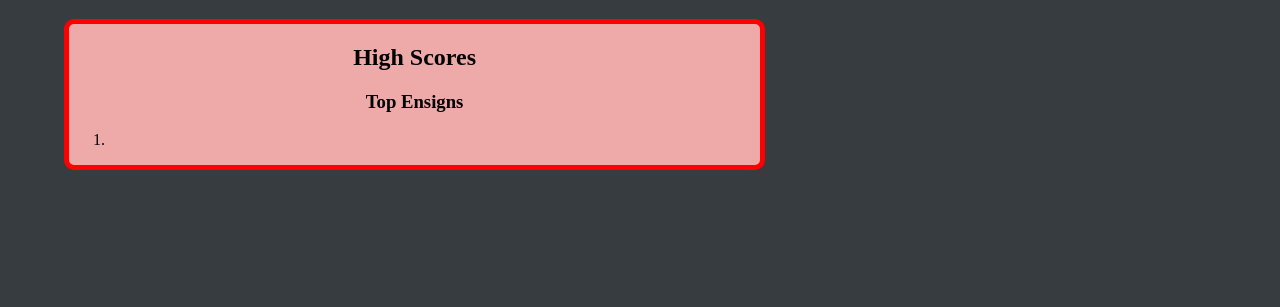
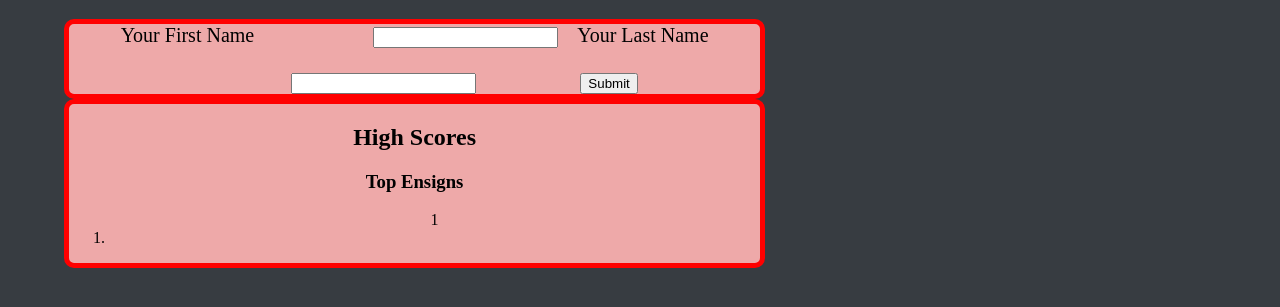
Before and after one commit to dustinjack99/code-quiz, a plain HTML site: page results.html in a window 1280 px wide. Shown: the part 71-378 px from the top of the page. Drawn offline with Linux system fonts and the light colour scheme.

Commit message:
added submission form that stores users to local storage

```diff
--- a/results.html
+++ b/results.html
@@ -13,13 +13,24 @@
         <div class="timer"></div>
     </header>
     <h1>Results</h1>
-        <main class="box">
+        <main>
+            <form class="box">
+                <label for="firstName">Your First Name</label>
+                <input id="firstName" type="text">
+                <label for="lastName">Your Last Name</label>
+                <input id="lastName" type="text">
+                <input id="submit" type="submit">
+
+            </form>
+            <div class="box">
                 <h2>High Scores</h2>
                 <h3>Top Ensigns</h3>
                     <ol id="scoreboard">
                         <li id="player"></li>
 
                     </ol>
+            </div>
+            <div id="alertDiv"></div>
             </main>
         <script src="./script.js"></script>
 </body>
--- a/script.js
+++ b/script.js
@@ -1,7 +1,7 @@
 
 // let timerEl = document.querySelector(".timer");
 // let mainEl = document.querySelector(".questions");
-// let score = 0;
+let score = 0;
 // let timer = 60;
 
 
@@ -30,6 +30,7 @@
 
 // clock();
 
+
 const questions = [
     {
       title: "Commonly used data types DO NOT include:",
@@ -54,51 +55,103 @@ const questions = [
     ///etc.
   ];
 
-let i;
-function display () {
   title = document.getElementById("title");
   a1 = document.getElementById("a1text");
   a2 = document.getElementById("a2text");
   a3 = document.getElementById("a3text");
   a4 = document.getElementById("a4text");
 
-    // // if (i = 0) {
-    //   title.replaceWith(questions[0].title);
-    //   a1.replaceWith(questions[0].choices[0]);
-    //   a2.replaceWith(questions[0].choices[1]);
-    //   a3.replaceWith(questions[0].choices[2]);
-    //   a4.replaceWith(questions[0].choices[3]);
 
-    // } else if (i = 1) {
-      title.replaceWith(questions[1].title);
-      a1.replaceWith(questions[1].choices[0]);
-      a2.replaceWith(questions[1].choices[1]);
-      a3.replaceWith(questions[1].choices[2]);
-      a4.replaceWith(questions[1].choices[3]);
+  document.addEventListener('click', display);
+  i = 0;
+  function display () {
+
+        // if (i = 0) {
+        // title.replaceWith(questions[0].title);
+        // a1.replaceWith(questions[0].choices[0]);
+        // a2.replaceWith(questions[0].choices[1]);
+        // a3.replaceWith(questions[0].choices[2]);
+        // a4.replaceWith(questions[0].choices[3]);
+        //
+      // }
+      // else if (i = 1) {
+      //   title.replaceWith(questions[1].title);
+      //   a1.replaceWith(questions[1].choices[0]);
+      //   a2.replaceWith(questions[1].choices[1]);
+      //   a3.replaceWith(questions[1].choices[2]);
+      //   a4.replaceWith(questions[1].choices[3]);
+      //
       // } else if (i = 2) {
-    // //   title.replaceWith(questions[2].title);
-    //   a1.replaceWith(questions[2].choices[0]);
-    //   a2.replaceWith(questions[2].choices[1]);
-    //   a3.replaceWith(questions[2].choices[2]);
-    //   a4.replaceWith(questions[2].choices[3]);
-    // // } else if (i = 3) {
-    // //   title.replaceWith(questions[3].title);
+        // title.replaceWith(questions[2].title);
+        // a1.replaceWith(questions[2].choices[0]);
+        // a2.replaceWith(questions[2].choices[1]);
+        // a3.replaceWith(questions[2].choices[2]);
+        // a4.replaceWith(questions[2].choices[3]);
+      //
+      // } else if (i = 3) {
+      //   title.replaceWith(questions[3].title);
       //   a1.replaceWith(questions[3].choices[0]);
       //   a2.replaceWith(questions[3].choices[1]);
       //   a3.replaceWith(questions[3].choices[2]);
       //   a4.replaceWith(questions[3].choices[3]);
-    // };
+      //
+      // }
 
     };
 
-display();
-// answer = document.getElementsByName("answers");
-// answer.addEventListener("click", nextQuestion() {
+    let lastName = document.querySelector("#lastName");
+    let firstName = document.querySelector("#firstName");
+    let submit = document.querySelector("#submit");
+    let alertDiv = document.querySelector("#alertDiv");
+    let playerPost = document.querySelector("#player");
 
-// });
+    function errorMessage (type, message) {
+        alertDiv.textContent = message;
+        alertDiv.setAttribute("class", type);
+    }
+    submit.addEventListener("click", function (e) {
+        e.preventDefault();
 
-// function nextQuestion () {
+        let user = {
+          first: firstName.value.trim(),
+          last: lastName.value.trim(),
+          score: score
+        };
 
-// }
+        if (user.lastName === "") {
+          errorMessage("error", "You must submit a name for your score.");
+        } else if (user.firstName === "") {
+          errorMessage("error", "You must submit a name for your score.");
+        } else {
+          errorMessage("Score posted", "Thank you for playing!");
 
-// nextQuestion ();
+            console.log(user);
+            localStorage.setItem("user", JSON.stringify(user));
+
+            let lastUser = JSON.parse(localStorage.getItem("user"));
+                console.log("lastUser", lastUser);
+                playerPost.textContent = lastUser.firstName + lastUser.lastName + score;
+        }
+
+    });
+
+    let scoreBoard = document.querySelector("#scoreboard");
+    let player = document.querySelector("#player");
+
+    function postScore() {
+      // Clear todoList element and update todoCountSpan
+      let player = [""];
+      player.innerHTML = "";
+      scoreBoard.textContent = player.length;
+      // Render a new li for each todo
+      for (let i = 0; i < player.length; i++) {
+        let post = player[i];
+        let li = document.createElement("li");
+        li.textContent = post;
+        scoreBoard.appendChild(li);
+      }
+    }
+
+
+
+    postScore();
```
Lines whose indentation alone changed are shown as unchanged.
